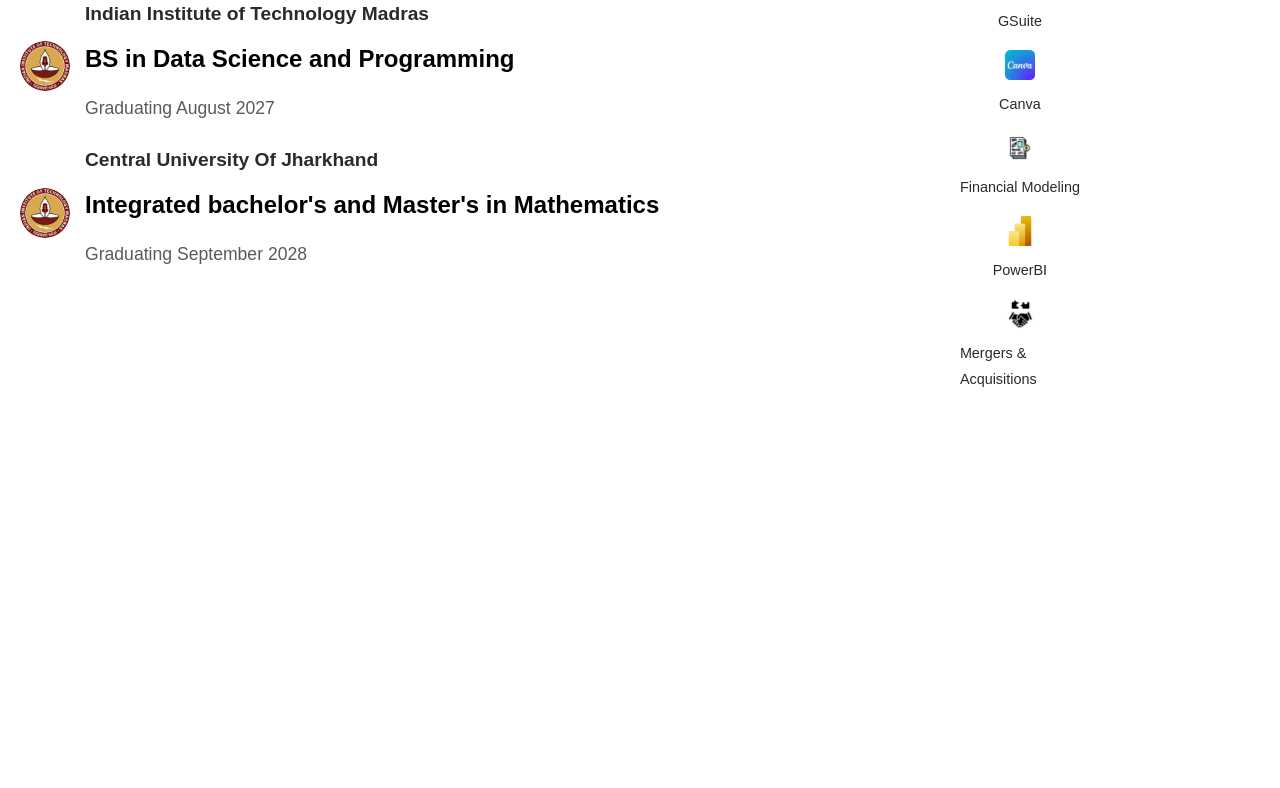
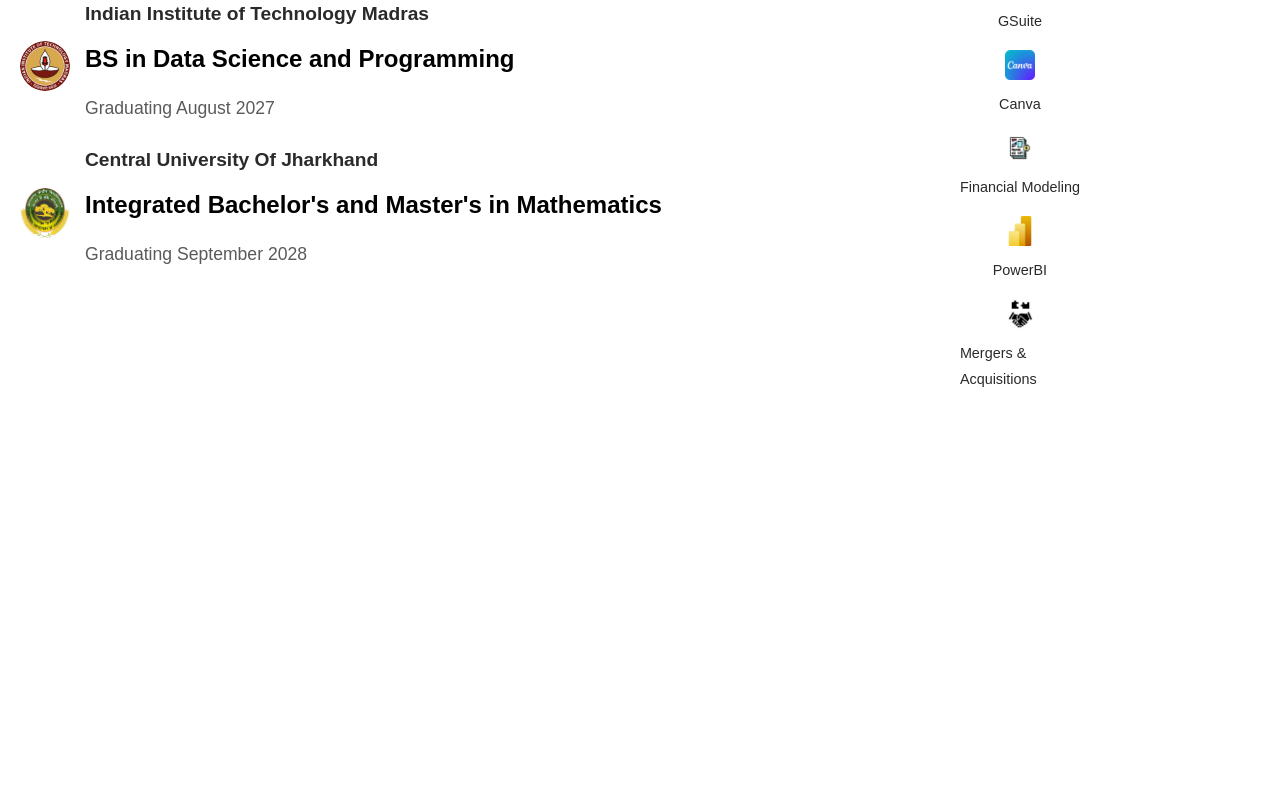
Before and after one commit to Akash-mukul28/portfolio, a plain HTML site: page index.html in a window 1280 px wide. Shown: the part 1451-2239 px from the top of the page. Drawn offline with Linux system fonts and the light colour scheme.

Commit message:
Update index.html

```diff
--- a/index.html
+++ b/index.html
@@ -58,14 +58,14 @@
 
 
                         <div class="item">
-                            <img src="images/IITM.png" alt="CUJ logo" class="item-logo">
+                            <img src="images/download.jpg" alt="CUJ logo" class="item-logo">
                             <div class="item-details">
                                 <h3>Central University Of Jharkhand</h3>
-                                <h2>Integrated bachelor's and Master's in Mathematics </h2>
+                                <h2>Integrated Bachelor's and Master's in Mathematics </h2>
                                 <p>Graduating September 2028</p>
                         </div>
 
-                        </div>
+
                     </div>
 
 
```
